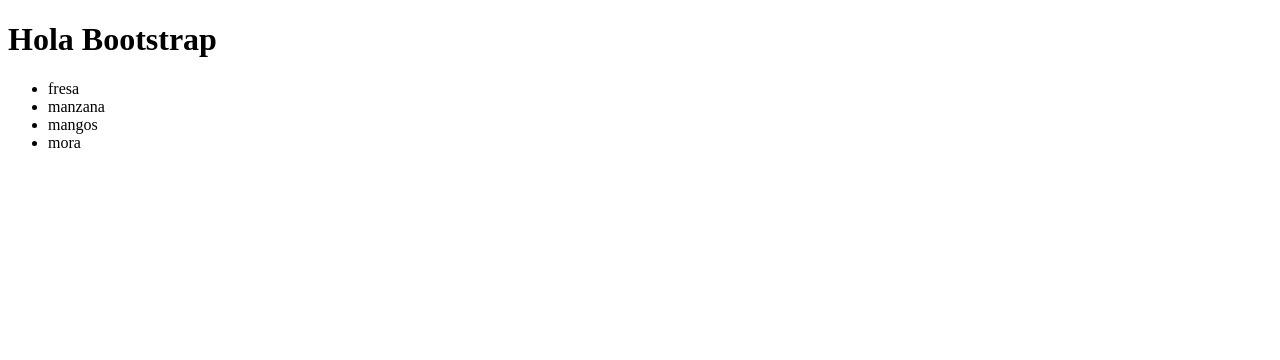
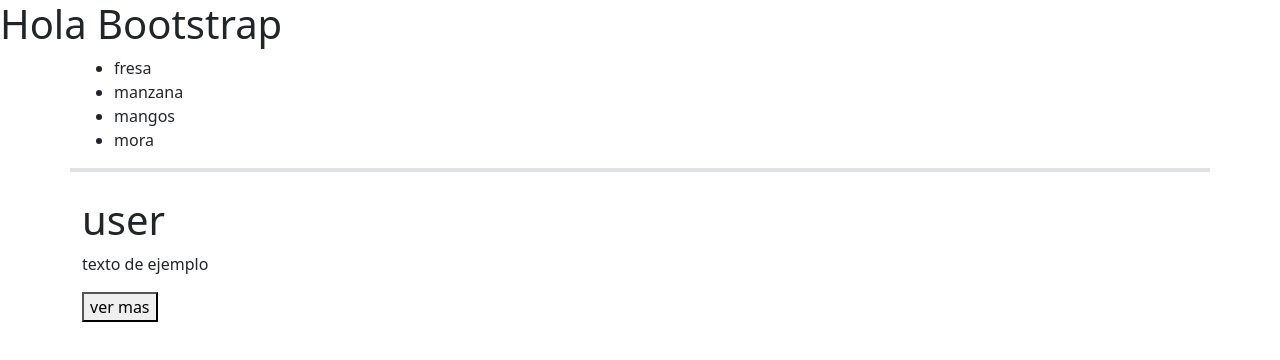
Before and after one commit to mariapauz/Bootstrap-react-2901771, a plain HTML site: page 1-intro-bootstrap/index.html in a window 1280 px wide. Drawn offline with nearby package versions, Linux system fonts and the light colour scheme.

Commit message:
Estructura boostrap

```diff
--- a/1-intro-bootstrap/index.html
+++ b/1-intro-bootstrap/index.html
@@ -5,10 +5,15 @@
     <meta http-equiv="X-UA-Compatible" content="IE=edge">
     <meta name="viewport" content="width=device-width, initial-scale=1.0">
     <title>Document</title>
+    <link href="https://cdn.jsdelivr.net/npm/bootstrap@5.3.3/dist/css/bootstrap.min.css" rel="stylesheet" integrity="sha384-QWTKZyjpPEjISv5WaRU9OFeRpok6YctnYmDr5pNlyT2bRjXh0JMhjY6hW+ALEwIH" crossorigin="anonymous">
+
+
     <link rel="stylesheet" href="style.css">
 </head>
 <body>
    <h1>Hola Bootstrap</h1>
+
+<div class="container">
 
    <ul>
 
@@ -18,5 +23,29 @@
     <li>mora</li>
 
    </ul>
+
+   <div class="row">
+    <div class="col border"><col></div>
+    <div class="col border"><col></div>
+    <div class="col border"><col></div>
+    <div class="col border"><col></div>
+   </div>
+
+   <div class="row">
+    <div class="col border"><col></div>
+    <div class="col border"><col></div>
+   </div>
+
+   <div>
+
+    <img src="..." alt="">
+    <h1>user</h1>
+    <p>texto de ejemplo</p>
+    <button>ver mas</button>
+
+   </div>
+</div>
+
+   <script src="https://cdn.jsdelivr.net/npm/bootstrap@5.3.3/dist/js/bootstrap.bundle.min.js" integrity="sha384-YvpcrYf0tY3lHB60NNkmXc5s9fDVZLESaAA55NDzOxhy9GkcIdslK1eN7N6jIeHz" crossorigin="anonymous"></script>
 </body>
 </html>
```
